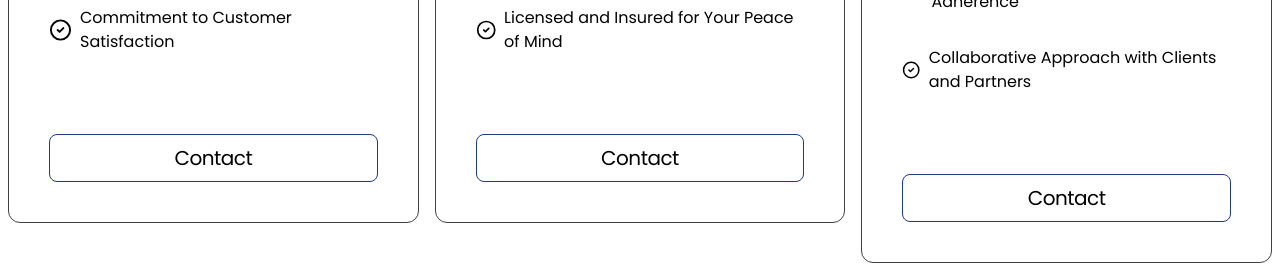
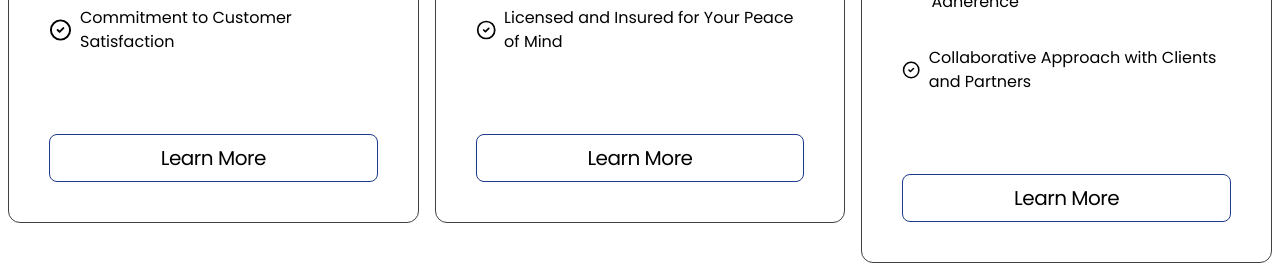
Before and after one commit to jsigno/texasrr, a React (Vite) app: page / in a window 1280 px wide. Shown: the part 1320-1592 px from the top of the page. Built offline with nearby package versions, Linux system fonts and the light colour scheme.

Commit message:
edited services

```diff
--- a/src/components/Services.jsx
+++ b/src/components/Services.jsx
@@ -31,7 +31,7 @@ const Services = () => {
                 href="#"
                 className="inline-flex justify-center items-center text-center w-full h-12 p-5 mt-20 tracking-tight text-xl hover:bg-blue-900 hover:text-white border border-blue-900 rounded-lg transition duration-200"
               >
-                Contact
+                Learn More
               </a>
             </div>
           </div>
```
